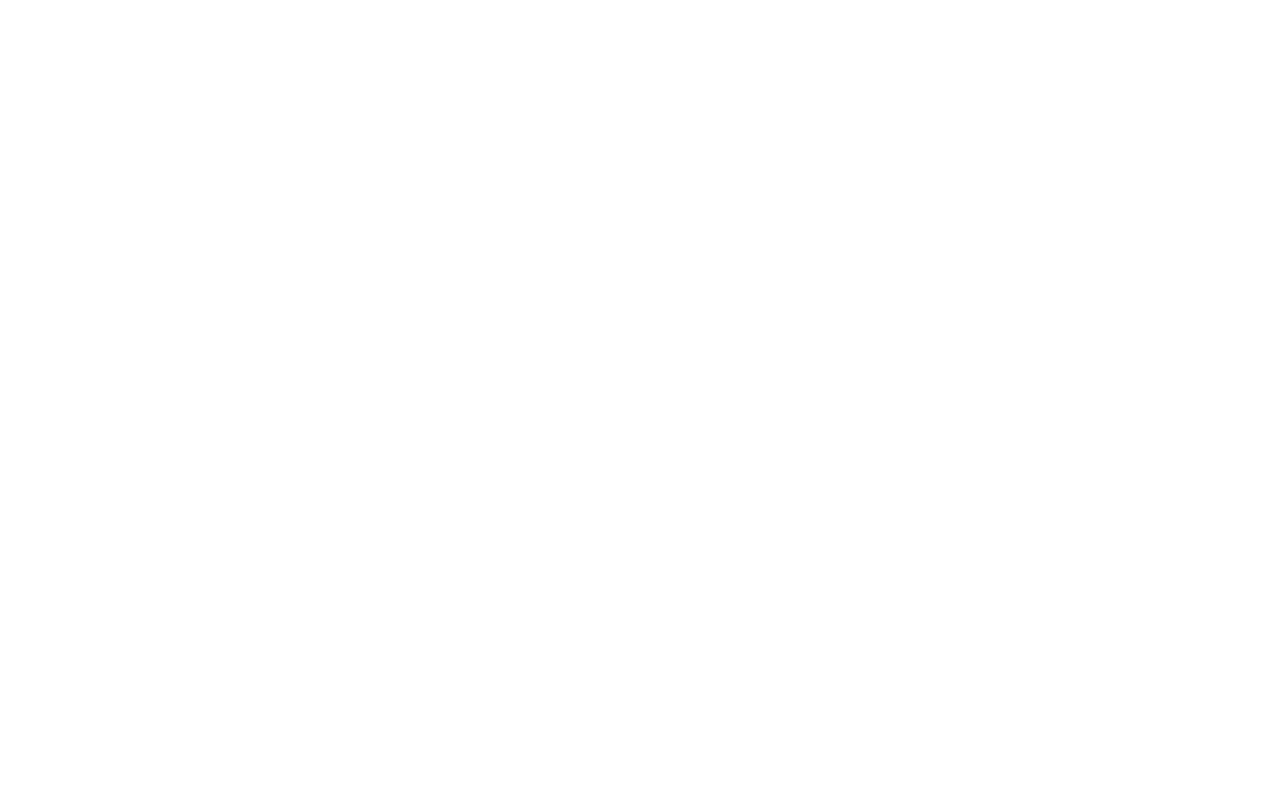
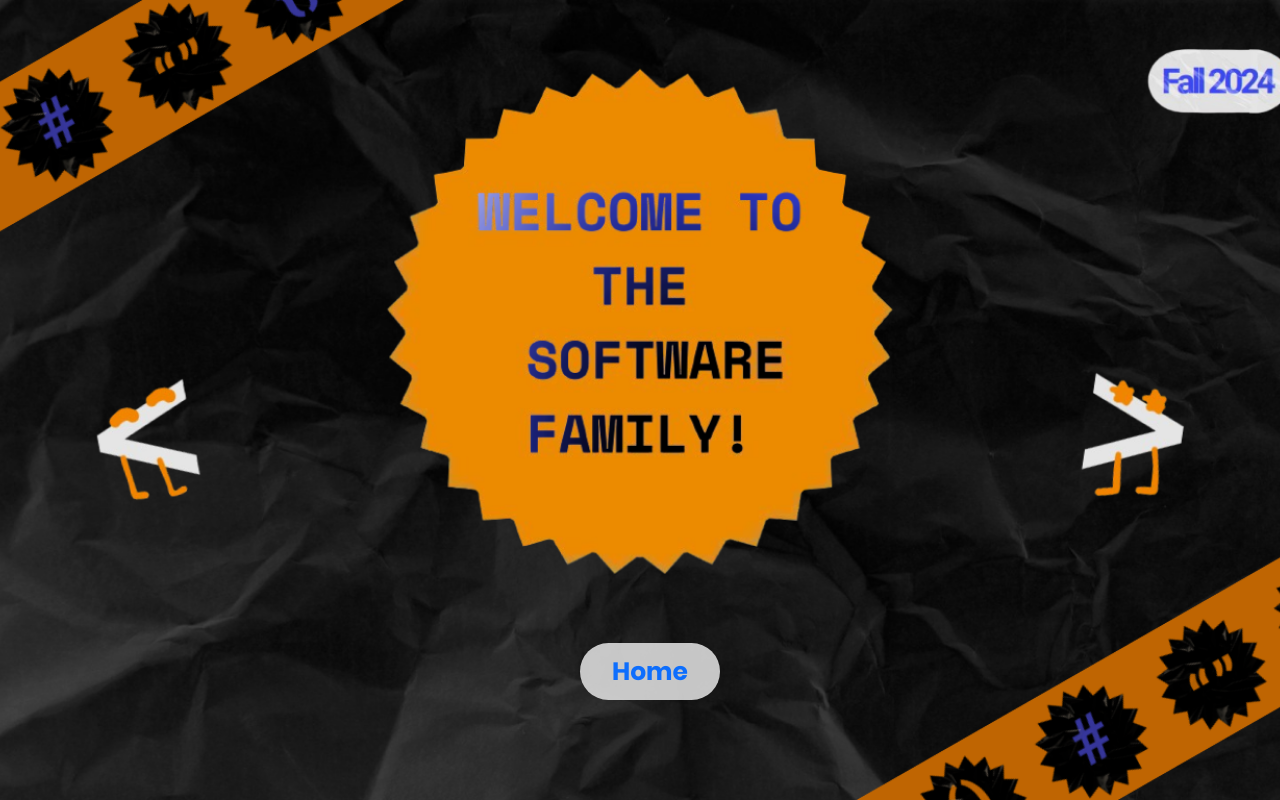
Before and after one commit to icywest/sc_signup, a React (Vite) app: page /welcome in a window 1280 px wide. Built offline with nearby package versions, Linux system fonts and the light colour scheme.

Commit message:
button designed

```diff
--- a/src/client/App.css
+++ b/src/client/App.css
@@ -12,6 +12,13 @@
   font-family: 'Poppins';
   src: url(/fonts/Poppins-SemiBold.ttf) format('truetype');
   font-weight: 500;
+  font-style: normal;
+}
+
+@font-face {
+  font-family: 'Poppins';
+  src: url(/fonts/Poppins-Bold.ttf) format('truetype');
+  font-weight: 700;
   font-style: normal;
 }
 
@@ -72,3 +79,38 @@
   padding: 8px;
   margin-top: 8px;
 }
+
+/*Welcome */
+
+.welcome-main {
+  height: 100%;
+  width: 100%;
+  background: url(/img/welcome_join.png);
+  background-position: center;
+  background-size: cover;
+  background-repeat: no-repeat;
+  display: flex;
+  justify-content: center;
+  align-items: self-end;
+
+}
+
+.welcome-main section {
+  margin-bottom: 100px;
+  padding-left: 20px;
+}
+
+.welcome-main section button {
+  background-color: #e0e0e0e0;
+  border: #e0e0e0e0;
+  color: #4169e1;
+  font-weight: 700;
+  font-size: 25px;
+  border-radius: 40px;
+  padding: 10px;
+  width: 140px;
+}
+
+.welcome-main section button a {
+  text-decoration: none;
+}
--- a/src/client/Welcome.jsx
+++ b/src/client/Welcome.jsx
@@ -1,8 +1,12 @@
+import {Link} from "react-router-dom"
+
 function Welcome() {
     return(
         <>
         <main className="welcome-main">
-
+            <section>
+                <button className="btn btn-primary"><Link to={'/'}>Home</Link></button>
+            </section>
         </main>
         </>
     )
```
Also changed, not shown: public/img/welcome_join.png.
